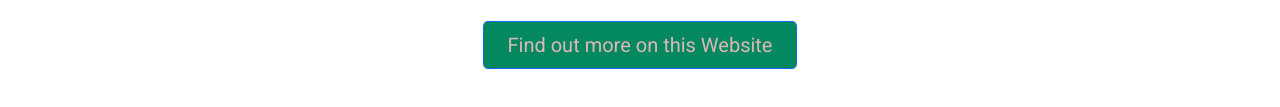
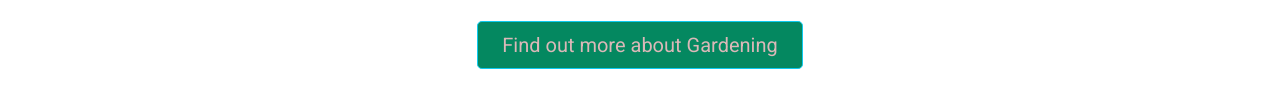
Before and after one commit to naaz166/hobby-website, a plain HTML site: page index.html in a window 1280 px wide. Shown: the part 465-572 px from the top of the page. Drawn offline with nearby package versions, Linux system fonts and the light colour scheme.

Commit message:
added link

```diff
--- a/index.html
+++ b/index.html
@@ -52,8 +52,8 @@
         lifting, sieving, watering etc. As children garden, they develop important motor skills that will help them
         improve their academic skills such as writing,cutting and typing. Encourages Healthy Eating.</p>
       <div class="d-grid gap-2 d-sm-flex justify-content-sm-center">
-        <button type="button" class="btn btn-primary btn-lg px-4 gap-3"><a href="https://www.rhs.org.uk/" target="blank"></a>Find out more on this Website</button>
-
+        <a href="https://www.rhs.org.uk/" target="blank" class="btn btn-info btn-lg px-4" role="button">Find out more
+          about Gardening</a>
       </div>
     </div>
   </div>
```
